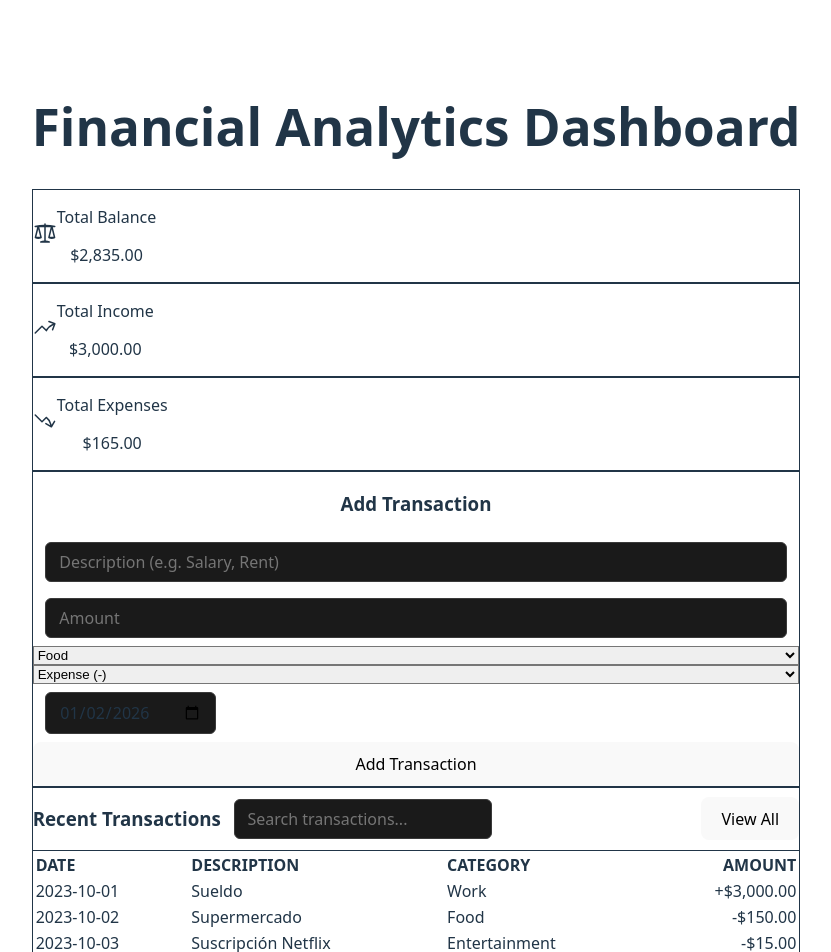
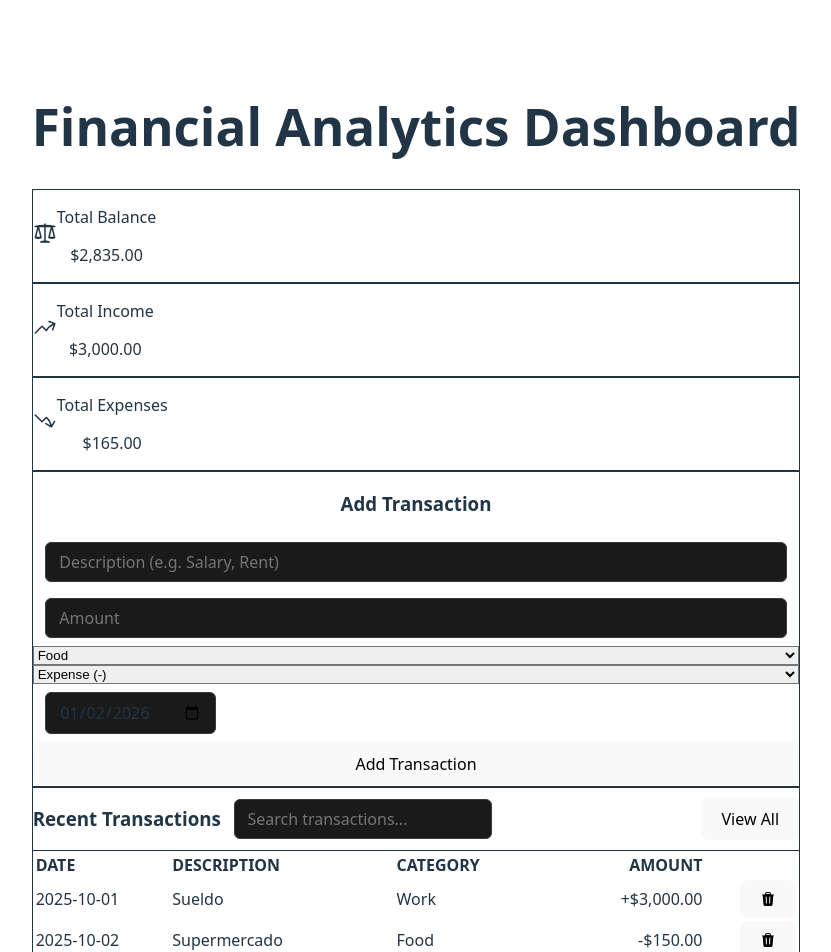
Before and after one commit to alef-garrido/bank-accnt-dashboard, a React (Vite) app: page / in a window 1280 px wide. Shown: the top 952 px of the page, without its empty margins (224-1055 px from the left). Built offline with nearby package versions, Linux system fonts and the light colour scheme.

Commit message:
Add deletion action to transaction list

```diff
--- a/src/App.tsx
+++ b/src/App.tsx
@@ -35,7 +35,10 @@ function App() {
             <TransactionForm onAddTransaction={(tx) => setTransactions(prev => [tx, ...prev])} />
           </div>
           <div className="lg:col-span-2">
-            <TransactionTable transactions={transactions} />
+            <TransactionTable
+              transactions={transactions}
+              onDeleteTransaction={(id) => setTransactions(prev => prev.filter(t => t.id !== id))}
+            />
           </div>
         </div>
 
--- a/src/components/TransactionTable.tsx
+++ b/src/components/TransactionTable.tsx
@@ -1,11 +1,13 @@
 import { currencyFormatter } from '../utils/formatters';
+import { HiTrash } from 'react-icons/hi2';
 import type { Transaction } from '../types';
 
 interface TransactionTableProps {
   transactions: Transaction[];
+  onDeleteTransaction?: (id: string) => void;
 }
 
-export const TransactionTable = ({ transactions }: TransactionTableProps) => {
+export const TransactionTable = ({ transactions, onDeleteTransaction }: TransactionTableProps) => {
   return (
     <div className="border border-gray-100 ">
       <div className="border-b border-gray-100 p-4 flex justify-between items-center">
@@ -29,6 +31,7 @@ export const TransactionTable = ({ transactions }: TransactionTableProps) => {
               <th className="font-medium">Description</th>
               <th className="font-medium">Category</th>
               <th className="font-medium text-right">Amount</th>
+              <th className="font-medium">&nbsp;</th>
             </tr>
           </thead>
           <tbody className="divide-y divide-gray-100">
@@ -44,6 +47,22 @@ export const TransactionTable = ({ transactions }: TransactionTableProps) => {
                 <td className="text-sm text-right">
                   {t.type === 'income' ? '+' : '-'}{currencyFormatter(t.amount)}
                 </td>
+                <td className="text-sm text-right">
+                  {onDeleteTransaction && (
+                    <button
+                      aria-label={`Delete transaction ${t.description}`}
+                      title="Delete"
+                      className="inline-flex items-center justify-center px-2 py-1 text-sm rounded-md text-red-600 hover:bg-red-50"
+                      onClick={() => {
+                        if (confirm('Are you sure you want to delete this transaction?')) {
+                          onDeleteTransaction(t.id);
+                        }
+                      }}
+                    >
+                      <HiTrash />
+                    </button>
+                  )}
+                </td>
               </tr>
             ))}
           </tbody>
--- a/src/types/index.ts
+++ b/src/types/index.ts
@@ -8,7 +8,7 @@ export interface Transaction {
 }
 
 export const mockTransactions: Transaction[] = [
-  { id: '1', date: '2023-10-01', description: 'Sueldo', category: 'Work', amount: 3000, type: 'income' },
-  { id: '2', date: '2023-10-02', description: 'Supermercado', category: 'Food', amount: 150, type: 'expense' },
-  { id: '3', date: '2023-10-03', description: 'Suscripción Netflix', category: 'Entertainment', amount: 15, type: 'expense' },
+  { id: '1', date: '2025-10-01', description: 'Sueldo', category: 'Work', amount: 3000, type: 'income' },
+  { id: '2', date: '2025-10-02', description: 'Supermercado', category: 'Food', amount: 150, type: 'expense' },
+  { id: '3', date: '2025-10-03', description: 'Suscripción Netflix', category: 'Entertainment', amount: 15, type: 'expense' },
 ];
```
